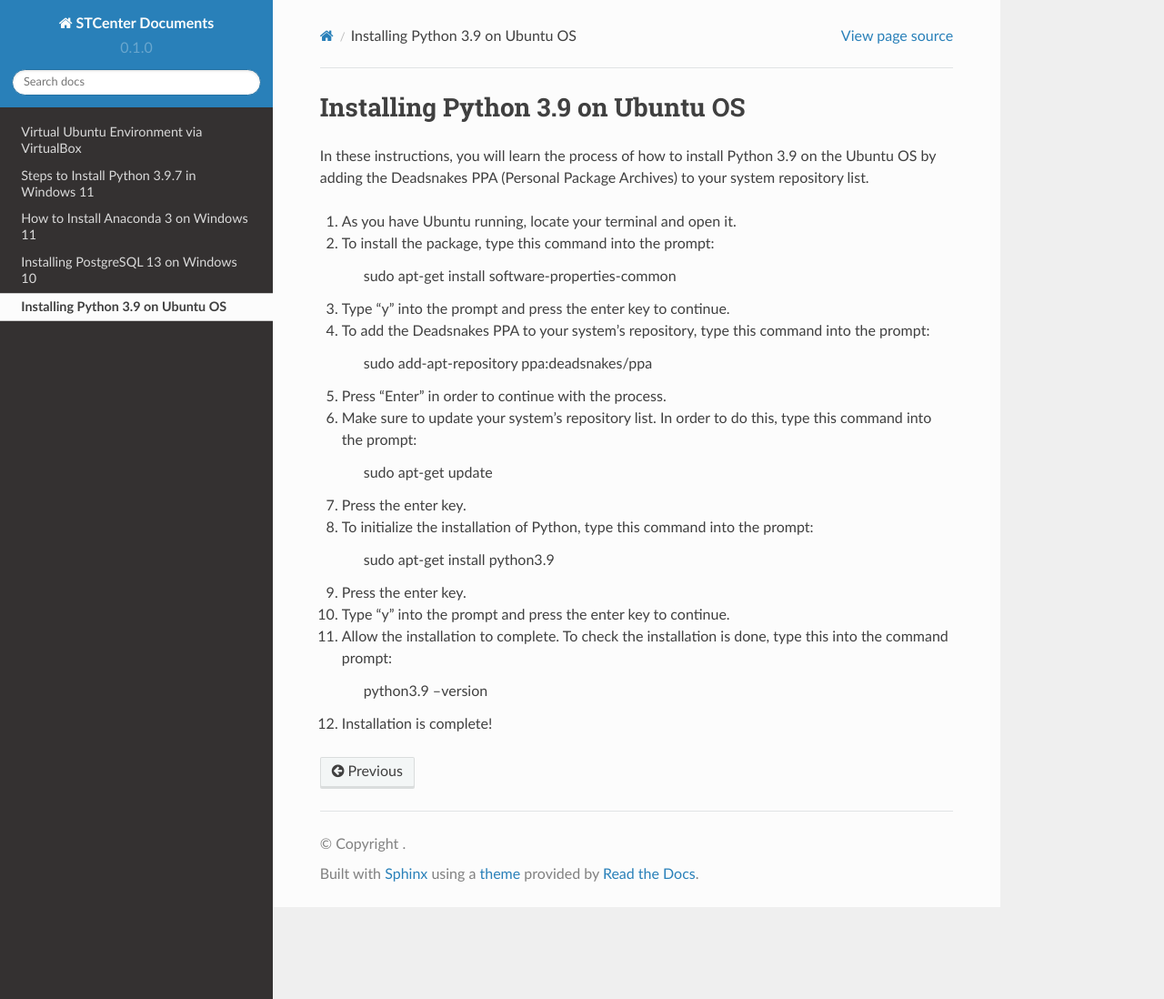
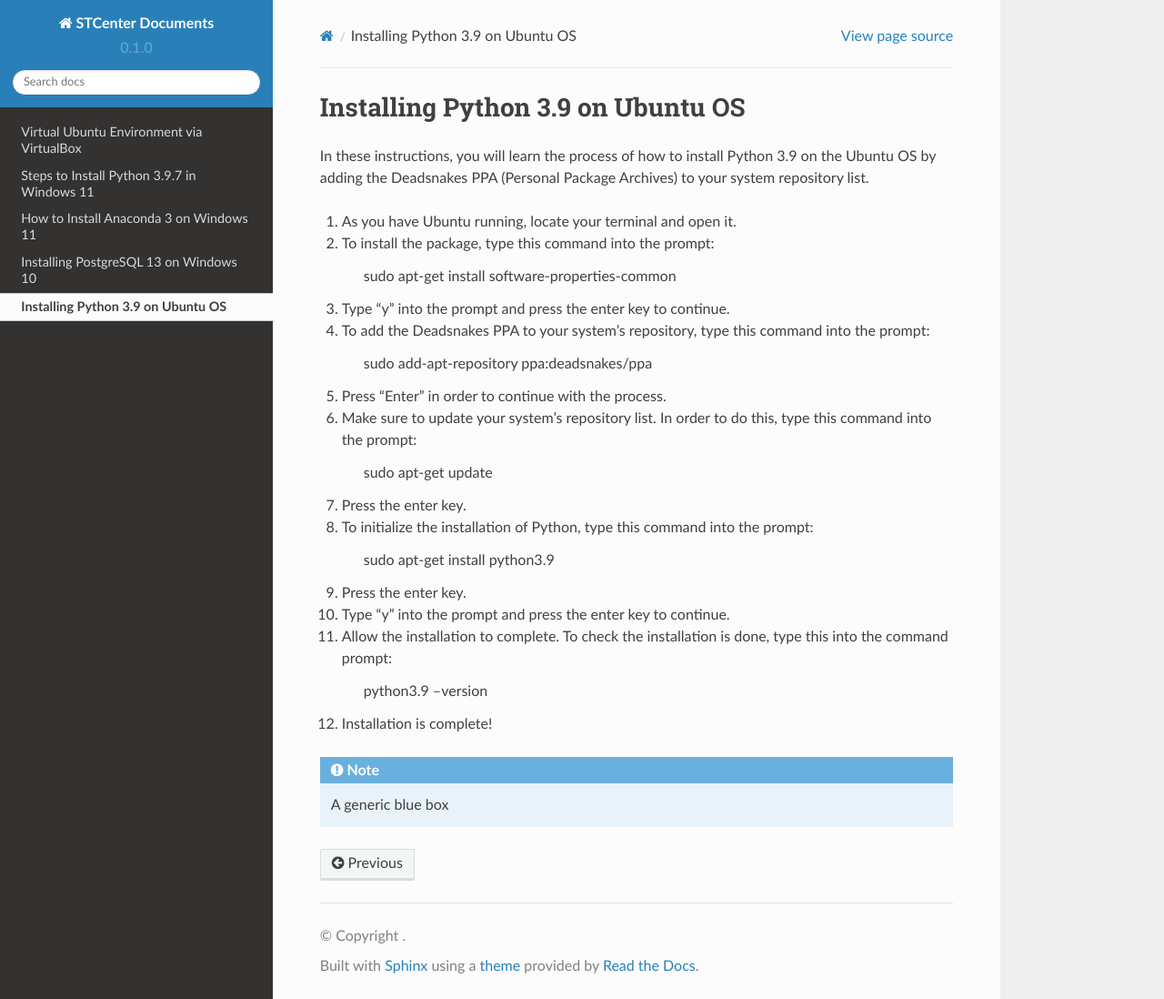
Before and after one commit to stccenter/STCenterDocs, a Sphinx documentation site: the page built from docs/source/python3.9-ubuntuOS-install.rst, in a window 1280 px wide and 1098 px high. Shown: the whole window at 91% size. Built offline with Sphinx 7.4.7 and the Read the Docs theme 2.0.0, drawn with Linux system fonts in a browser that asks for light colours.

Commit message:
Update python3.9-ubuntuOS-install.rst

```diff
--- a/docs/source/python3.9-ubuntuOS-install.rst
+++ b/docs/source/python3.9-ubuntuOS-install.rst
@@ -36,3 +36,5 @@ In these instructions, you will learn the process of how to install Python 3.9 o
       python3.9 --version
 
 12. Installation is complete!
+
+.. Note:: A generic blue box
```
